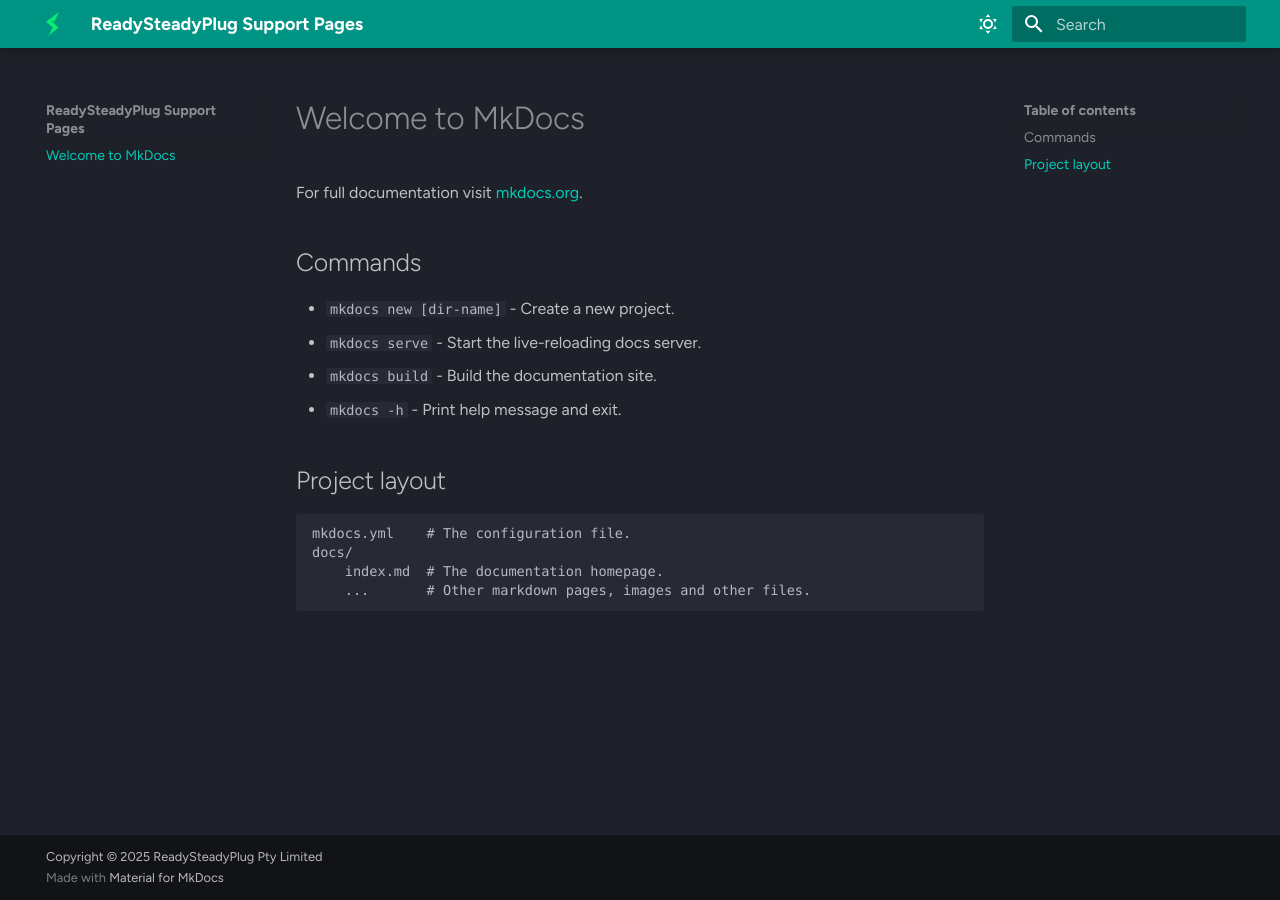
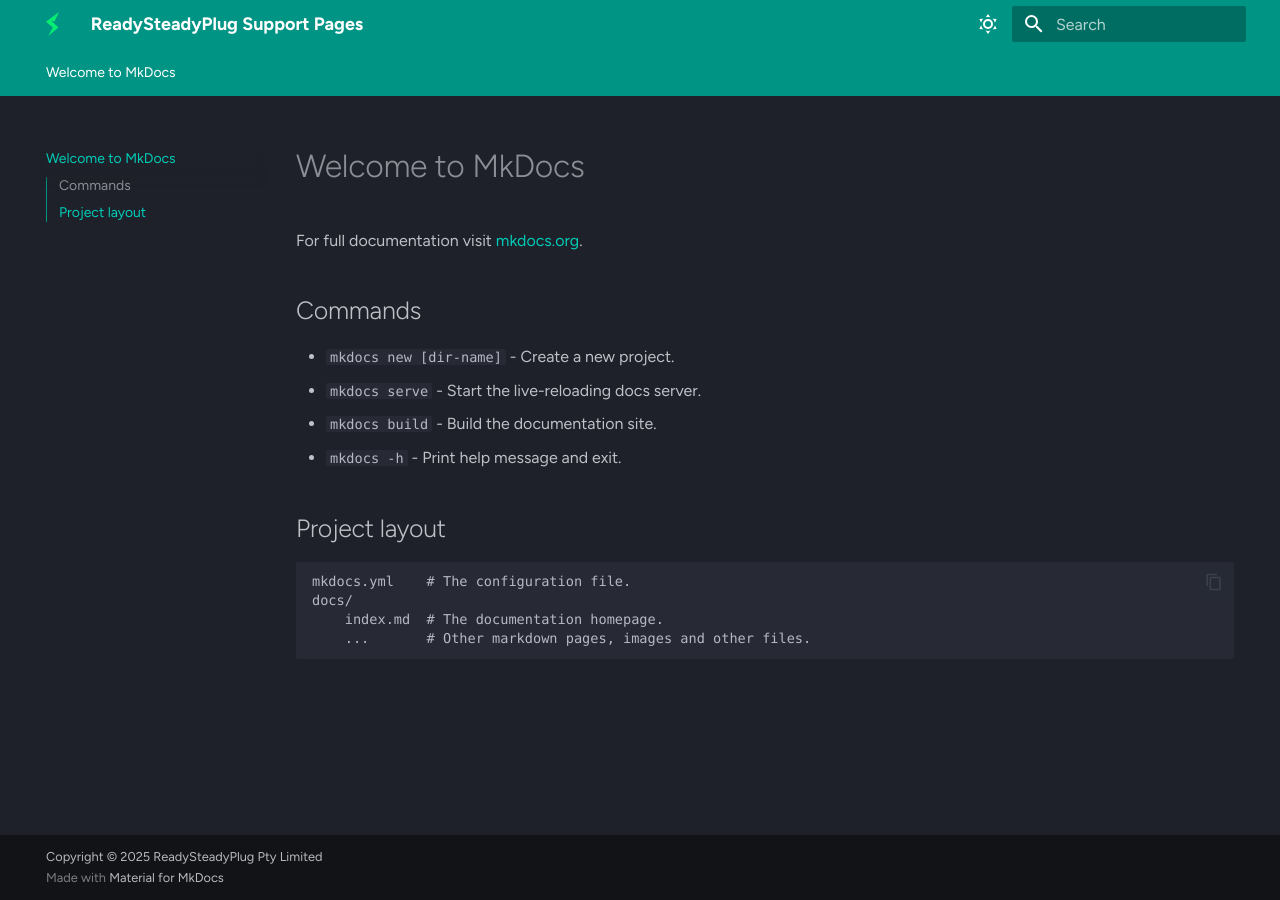
Before and after one commit to ReadySteadyPlug/support, an MkDocs documentation site: the page built from docs/index.md, in a window 1280 px wide. Built offline with MkDocs 1.6.1 and Material for MkDocs 9.7.7, drawn with Linux system fonts in a browser that asks for light colours; some web fonts are replaced.

Commit message:
Update mkdocs.yml
update to mkdocs.yml

```diff
--- a/mkdocs.yml
+++ b/mkdocs.yml
@@ -4,6 +4,18 @@
   name: material
   logo: assets/logo.svg
   favicon: assets/favicon.png
+  features:
+    - navigation.tabs
+    - navigation.sections
+    - navigation.footer
+    - toc.integrate
+    - navigation.top
+    - search.suggest
+    - search.highlight
+    - content.tabs.link
+    - content.code.annotate
+    - content.code.copy
+  language: en
   palette:
     # Dark Mode
     - scheme: slate
@@ -26,18 +38,31 @@
     text: Figtree
     code: Red Hat Mono
 
-  features:
-    - navigation.footer
+#social plugin breaks build on Windows
+plugins:
+  - search
 
 
 markdown_extensions:
+  - pymdownx.highlight:
+      anchor_linenums: true
+  - pymdownx.inlinehilite
+  - pymdownx.snippets
+  - admonition
+  - pymdownx.details
+  - pymdownx.arithmatex:
+      generic: true
+  - footnotes
+
+  - pymdownx.superfences
+  - pymdownx.tabbed:
+      alternate_style: true
+  - pymdownx.mark
   - attr_list
+  - md_in_html
   - pymdownx.emoji:
       emoji_index: !!python/name:material.extensions.emoji.twemoji
       emoji_generator: !!python/name:material.extensions.emoji.to_svg
-  - admonition
-  - pymdownx.details
-  - pymdownx.superfences
 
 
 copyright: Copyright &copy; 2025 ReadySteadyPlug Pty Limited
```
